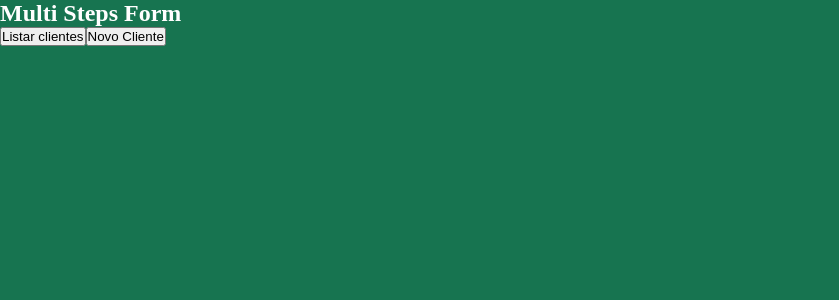
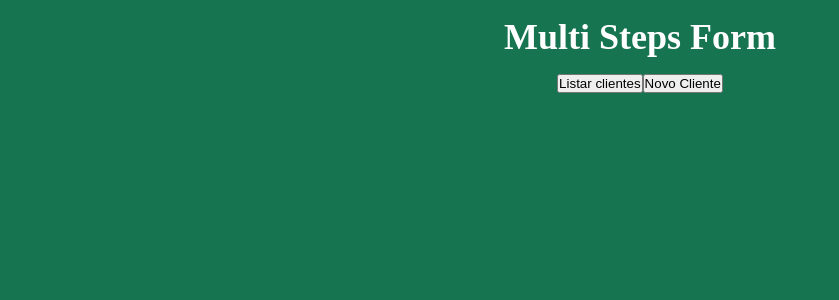
Before and after one commit to srsifer/mult-stap-form-challeng, a React (Vite) app: page / in a window 1280 px wide. Shown: the top 300 px of the page, without its empty margins (0-839 px from the left). Built offline with nearby package versions, Linux system fonts and the light colour scheme.

Commit message:
featStyles: cria components de estilização header e body App

```diff
--- a/src/App.jsx
+++ b/src/App.jsx
@@ -2,7 +2,7 @@ import React, {  useState } from 'react'
 import { useSelector } from 'react-redux'
 import DataModalUser from './components/DataModalUser';
 import  Menu  from './components/Menu'
-import { ClientListStyles } from './styles/AppStyles';
+import { BodyAppSection, ClientListStyles, HeaderApp } from './styles/AppStyles';
 
 
 function App() {
@@ -14,11 +14,12 @@ function App() {
     localStorage.setItem('allUsers', JSON.stringify(storeRedux))
   }
   return (
-    <section>
-      <div>
-        <h1>Multi Steps Form</h1>
-        <Menu ShowUserList={toggleList}/>
-      </div>
+    <>
+    <HeaderApp>
+      <h1>Multi Steps Form</h1>
+    </HeaderApp>
+    <BodyAppSection>
+      <Menu ShowUserList={toggleList}/>
       {
         storeRedux == undefined || storeRedux == []
         ? <h2>nenhum cliente cadastrado </h2>
@@ -36,7 +37,8 @@ function App() {
           }
         </ClientListStyles>
       }
-    </section>
+    </BodyAppSection>
+    </>
   )
 }
 
--- a/src/styles/AppStyles.jsx
+++ b/src/styles/AppStyles.jsx
@@ -1,4 +1,18 @@
 import styled from 'styled-components'
+
+export const HeaderApp = styled.header`
+  text-align: center;
+  margin: 1rem;
+  font-size: large;
+  font-weight: bold;
+`
+
+export const BodyAppSection = styled.div`
+display: flex;
+flex-wrap: wrap;
+justify-content: space-around;
+align-items: center;
+`;
 
 export const ClientListStyles = styled.ul`
   margin: 1em;
@@ -13,11 +27,11 @@ export const ClientListStyles = styled.ul`
 
   li {
     border: 1px solid #00ff9d;
-    margin: 1em;
+    margin: 1vw;
     text-align: center;
     font-size: 22px;
     font-weight: bolder;
-    padding: 1em;
+    padding: 1vw;
     border-radius: 1em;
     :hover {
       transform: scale(1.1);
```
